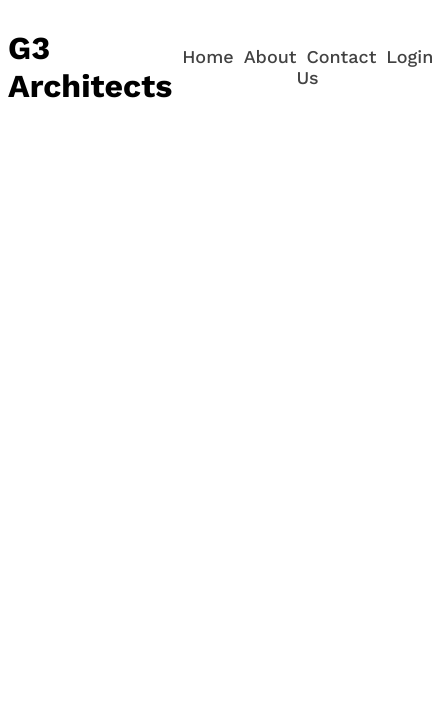
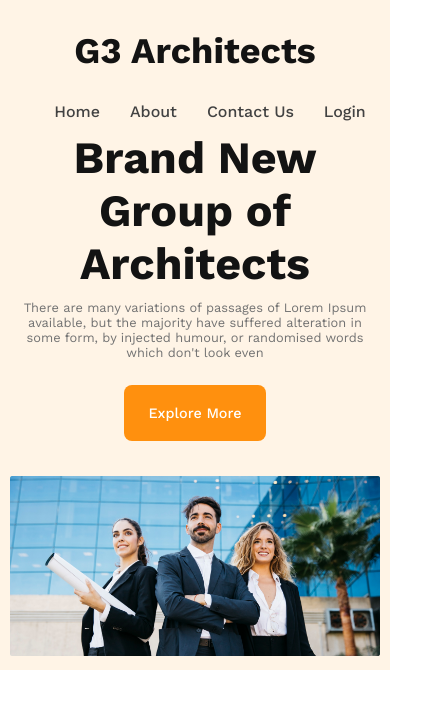
Before and after one commit to tazbir01/g3-architects-web, a plain HTML site: page index.html in a window 390 px wide. Shown: the whole page, 433 px wide, since content can reach past the window. Drawn offline with nearby package versions, Linux system fonts and the light colour scheme.

Commit message:
add media query

```diff
--- a/index.html
+++ b/index.html
@@ -8,7 +8,8 @@
 </head>
 <body>
     <header>
-        <div class="nav">
+        <nav>
+            <div class="nav-bar">
                 <div class="nav-title">
                     <h1>G3 Architects</h1>
                 </div>
@@ -19,6 +20,18 @@
                     <li><a href="#">Login</a></li>
                 </div>
             </div>
+            <div class="banner">
+                <div class="banner-contant">
+                    <h1 class="banner-title">Brand New
+                        Group of Architects
+                        </h1>
+                    <p id="banner-description" class="shared-description">There are many variations of passages of Lorem Ipsum available, but the majority have suffered alteration in some form, by injected humour, or randomised words which don't look even</p>
+                    <button id="btn-1" class="btn-primary">Explore More</button>
+                </div>
+                <img class="banner-img" src="images/banner.png" alt="">
+            </div>
+        </nav>
+
     </header>
     <main></main>
     <footer></footer>
--- a/styles/architect.css
+++ b/styles/architect.css
@@ -2,32 +2,97 @@
 @import url('https://fonts.googleapis.com/css2?family=Work+Sans:wght@400;500;700;800&display=swap');
 
 * {
-    padding: 0 auto;
     font-family: 'Work Sans', sans-serif;
+    margin: 0;
+    padding: 0;
 }
 
-.nav {
+/* shared style */
+
+.shared-description {
+    color: #727272;
+    font-size: .8rem;
+    font-weight: 400;
+}
+.btn-primary{
+    border-radius: 8px;
+background: #FF900E;
+color: #FFF;
+font-size: .9rem;
+font-weight: 500;
+padding: 20px 24px;
+border: 0;
+margin: 25px 0;
+}
+
+/* header section start*/
+header {
+    background: rgba(255, 144, 14, 0.10);
+}
+
+/* style nav */
+nav {
+    padding: 30px 200px;
+}
+
+.nav-bar,
+.nav-manu {
     display: flex;
-    justify-content: space-around;
+    justify-content: space-between;
     align-items: center;
 }
 
-.nav-manu {
-    display: flex;
+.nav-manu li {
+    list-style: none;
+    margin-left: 30px;
 }
 
-
-a {
+.nav-manu a {
     text-decoration: none;
-    margin-left: 10px;
+    color: #424242;
+    font-weight: 500;
 }
 
-li {
-    list-style: none;
+.nav-title {
+    color: #131313;
+    font-size: 1.5rem;
+    font-weight: 700;
 }
 
-li a {
-    color: #424242;
-    font-size: 18px;
-    font-weight: 500;
+/* style banner */
+.banner-contant{
+    margin: 50px 150px 0 150px;
+    text-align: center;
 }
+.banner-title {
+    color: #131313;
+    text-align: center;
+    font-size: 2.8rem;
+    font-weight: 700;
+    margin-bottom: 10px;
+}
+/* #banner-description{
+    text-align: center;
+} */
+.banner-img {
+    width: 100%;
+}
+
+/* media query */
+/* for small device */
+@media screen and (max-width: 576px) {
+    nav {
+        padding: 10px;
+    }
+    .nav-bar{
+        flex-direction: column;
+        margin-top: 20px;
+    }
+    .nav-manu{
+        margin-top: 30px
+    }
+    .banner-contant{
+        margin: 10px;
+        text-align: center;
+    }
+}
```
Lines whose indentation alone changed are shown as unchanged.
